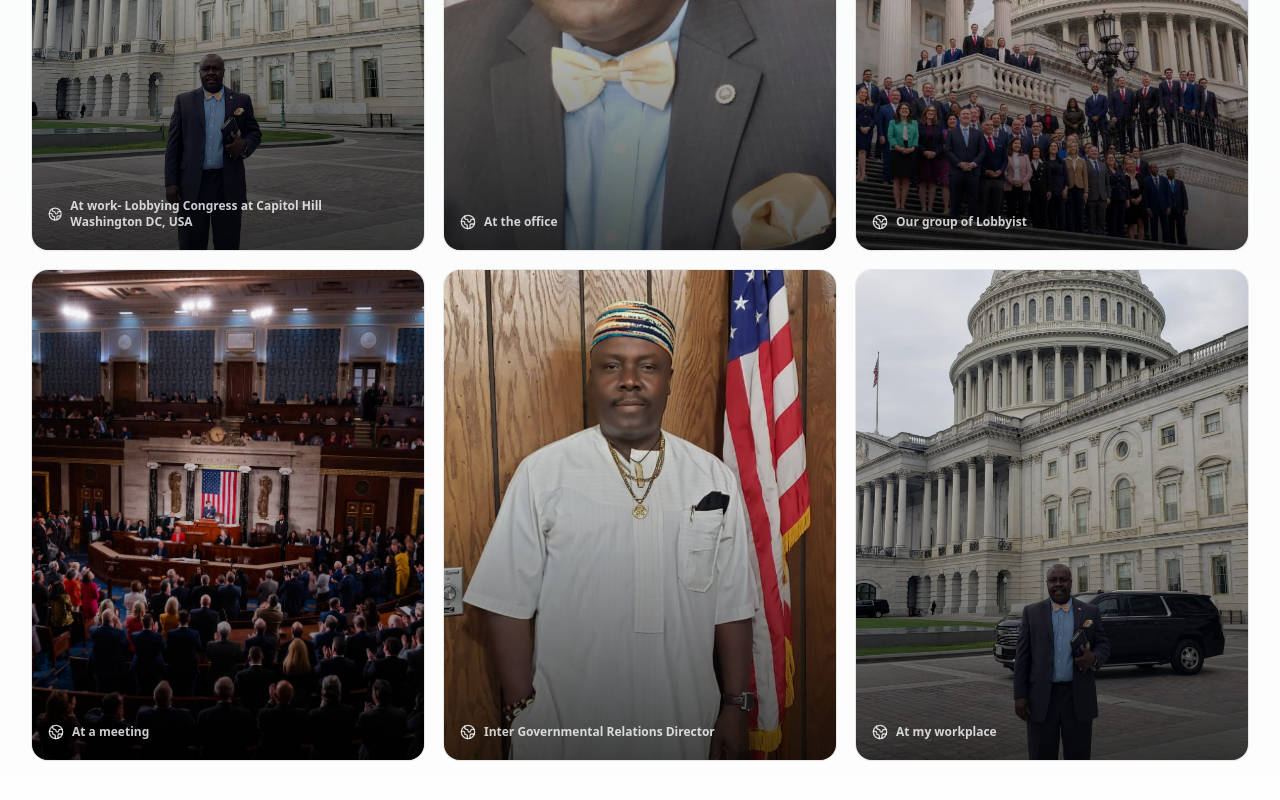
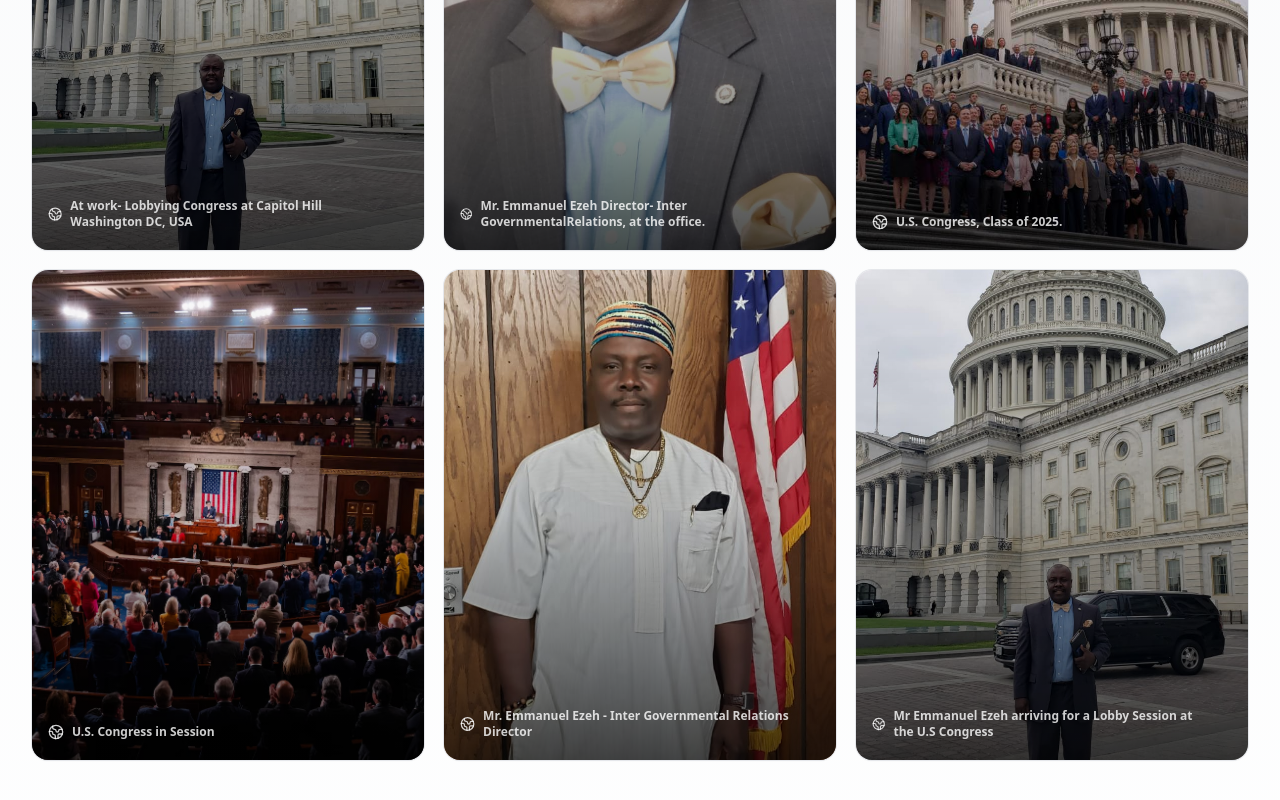
Before and after one commit to GlobalSouthLobby/glsgweb, a React (Create React App) app: page /Atwork in a window 1280 px wide. Shown: the part 604-1404 px from the top of the page. Built offline with nearby package versions, Linux system fonts and the light colour scheme.

Commit message:
working well

```diff
--- a/src/pages/AtWork/AtWork.jsx
+++ b/src/pages/AtWork/AtWork.jsx
@@ -25,7 +25,7 @@ const PEOPLE = [
         name: "Jasper Li",
         role: "Public Affairs Lead",
         department: "Trade",
-        region: "At a meeting",
+        region: "U.S. Congress in Session",
         location: "Singapore",
         tags: ["Trade", "APAC"],
         img: uscongressman1
@@ -45,7 +45,7 @@ const PEOPLE = [
         name: "David Johnson",
         role: "Senior Lobbyist",
         department: "Finance",
-        region: "Our group of Lobbyist",
+        region: "U.S. Congress, Class of 2025.",
         location: "Washington, D.C.",
         tags: ["Finance", "Policy"],
         img: uscongressman,
@@ -55,7 +55,7 @@ const PEOPLE = [
         name: "María Fernanda",
         role: "Regulatory Affairs",
         department: "Technology",
-        region: "At my workplace",
+        region: "Mr Emmanuel Ezeh arriving for a Lobby Session at the U.S Congress",
         location: "Mexico City, Mexico",
         tags: ["Tech", "Regulation"],
         img: emmanueldr4
@@ -66,7 +66,7 @@ const PEOPLE = [
         name: "Aisha Khan",
         role: "Advocacy Specialist",
         department: "Education",
-        region: "At the office",
+        region: "Mr. Emmanuel Ezeh Director- Inter GovernmentalRelations, at the office.",
         location: "Dubai, UAE",
         tags: ["Education", "Youth"],
         img: emmanueldr2
@@ -76,7 +76,7 @@ const PEOPLE = [
         name: "Liam O'Connor",
         role: "Stakeholder Manager",
         department: "Agriculture",
-        region: "Inter Governmental Relations Director ",
+        region: "Mr. Emmanuel Ezeh - Inter Governmental Relations Director ",
         location: "Dublin, Ireland",
         tags: ["Agri", "Food"],
         img: emmanueldr3
```
